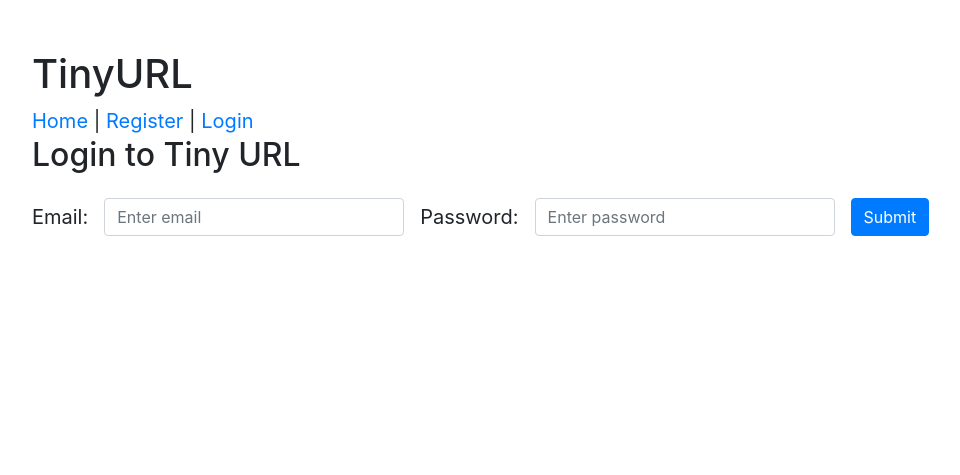
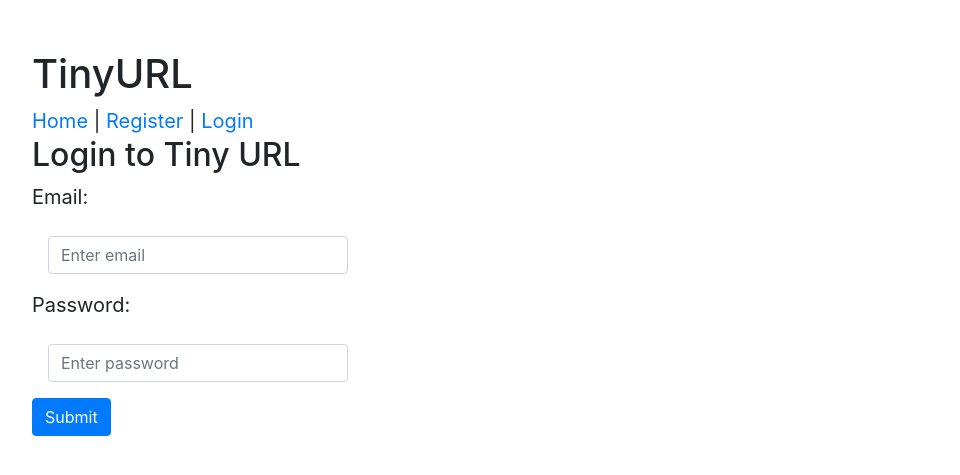
Before and after one commit to wizardmanj/tinyAppProject, a Node server app: page /login in a window 1280 px wide. Shown: the top 475 px of the page, without its empty margins (18-978 px from the left). Run offline with Node 20, Linux system fonts and the light colour scheme; some libraries are stand-ins or nearby versions.

Commit message:
added feature; login contingent access to newURL feutre

```diff
--- a/express_server.js
+++ b/express_server.js
@@ -59,24 +59,7 @@ const findUserByEmail = email => {
     return false;
 };
 
-
-//**UNNNECESSARY(Practice); Example of sequential userId generator function
-// createUser = (email, password) {
-
-//     const userId = Object.keys(userDatabase).length++;
-
-//     const newUser = {
-//     id: userId,
-//     email,
-//     password
-//     };
-
-//     userDatabase[userId] = newUser;
-
-//     return userId;
-// };
-
-//get handlers
+//This renders index page
 app.get('/urls', (req, res) => {
     const userId = req.cookies['user_id'];
     let templateVars = {
@@ -92,7 +75,11 @@ app.get('/urls/new', (req, res) => {
     let templateVars = {
         user: userDatabase[userId]
     };
+    if (!userId) {
+        res.redirect('/login');
+    } else {
     res.render('urls_new', templateVars);
+    };
 });
 
 //This renders the show page
--- a/views/login.ejs
+++ b/views/login.ejs
@@ -2,12 +2,15 @@
 
 <h2>Login to Tiny URL</h2>
 
-<form class="form-inline" action="/login " method="POST">
-    <label for="email">Email:</label>
-    <input class="form-control" type="email" name="email" placeholder="Enter email" style="width: 300px; margin: 1em">
-
-    <label for="password">Password:</label>
-    <input class="form-control" type="password" name="password" placeholder="Enter password" style="width: 300px; margin: 1em">
+<form class="form" action="/login " method="POST">
+    <div class="form-group">
+        <label for="email">Email:</label>
+        <input class="form-control" type="email" name="email" placeholder="Enter email" style="width: 300px; margin: 1em">
+    </div>
+    <div class="form">
+        <label for="password">Password:</label>
+        <input class="form-control" type="password" name="password" placeholder="Enter password" style="width: 300px; margin: 1em">
+    </div>
     <button type="submit" class="btn btn-primary">Submit</button>
 </form>
 
--- a/views/urls_index.ejs
+++ b/views/urls_index.ejs
@@ -5,12 +5,12 @@
    <% for (let url in urls) { %>
        <li class="flex"><%= url %> - <a href= <%=  urls[url]  %>> <%= urls[url] %> </a>
          <form method="POST" action="/urls/<%= url %>/delete">
-           <div class="form-group mx-5">
+           <div class="form-group mx-2">
              <button type="submit" class="btn btn-primary">Delete</button>
          </form>
          </div>
          <form method="GET" action="/urls/<%= url %>">
-           <div class="form-group mx-5">
+           <div class="form-group mx-2">
              <button type="submit" class="btn btn-primary">edit</button>
            </div>
          </form>
```
